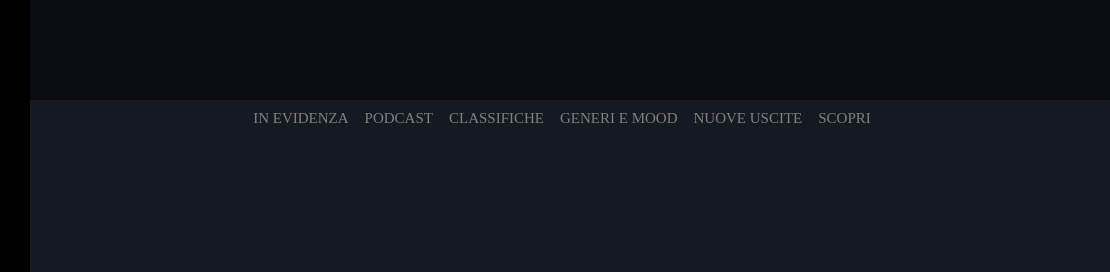
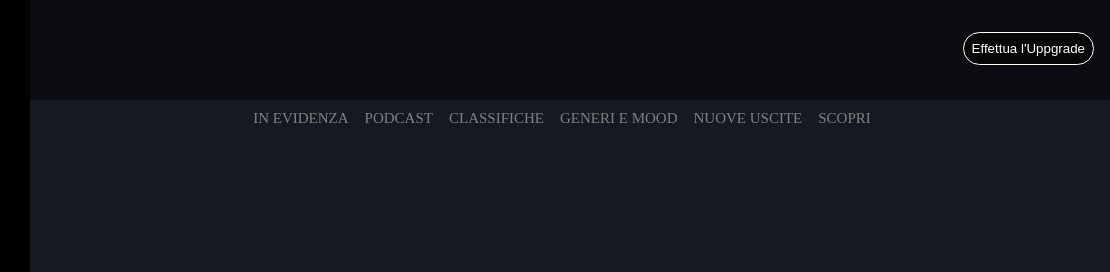
Before and after one commit to VincenzoZ24/html-css-spotifyweb, a plain HTML site: page index.html in a window 1280 px wide. Shown: the top 272 px of the page, 170-1280 px from the left. Drawn offline with Linux system fonts and the light colour scheme.

Commit message:
effetto hoversu nav e bar pubblicità

```diff
--- a/css/style.css
+++ b/css/style.css
@@ -204,9 +204,28 @@ footer{
     top: 0;
     right: 0;
     left: 0;
+}
+.bar-pubblicità div{
+    width: 100%;
+    height: 100%;
+    position: relative;
 
 }
+.bar-pubblicità button{
+   position: absolute;
+   top: 0;
+   right: 0;
+   padding: .5rem;
+   border-radius: 2rem;
+   border: 1px solid white;
+   background-color: rgba(0, 0, 0, 0.5);
+   color: white;
+   margin: 2rem 1rem;
+}
+button:hover{
+    transform: scale(1.2);
 
+}
 /* main  */
 main{
     height: calc(100vh - 100px);
@@ -228,11 +247,16 @@ main{
     margin-bottom: 1rem;
 
 }
+
 .link-list{
     text-decoration: none;
     margin-right: 1rem;
+    display: block;
+    color: gray;
+}
+.link-list:hover{
+    color: white;
 
-    color: gray;
 }
 .list-nav-main{
     display: flex;
--- a/index.html
+++ b/index.html
@@ -107,8 +107,13 @@
         </div>
     </footer>
     <section class="bar-pubblicità">
-        <div></div>
+        <div>
+            <button>Effettua l'Uppgrade</button>
+
+        </div>
+
     </section class="pubblicità">
+    <!-- main  -->
     <main>
         <div class="container-main">
             <ul class="list-nav-main">
```
